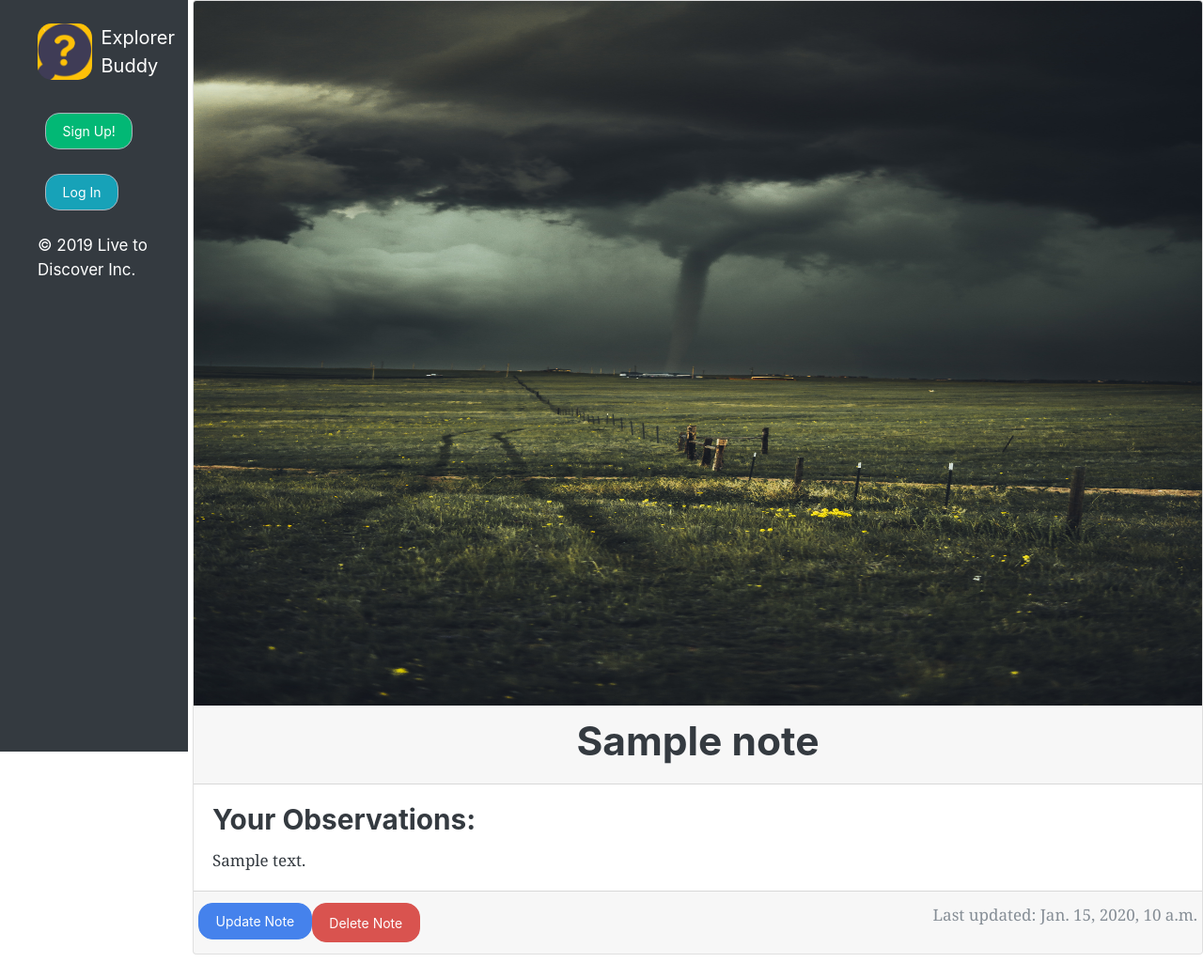
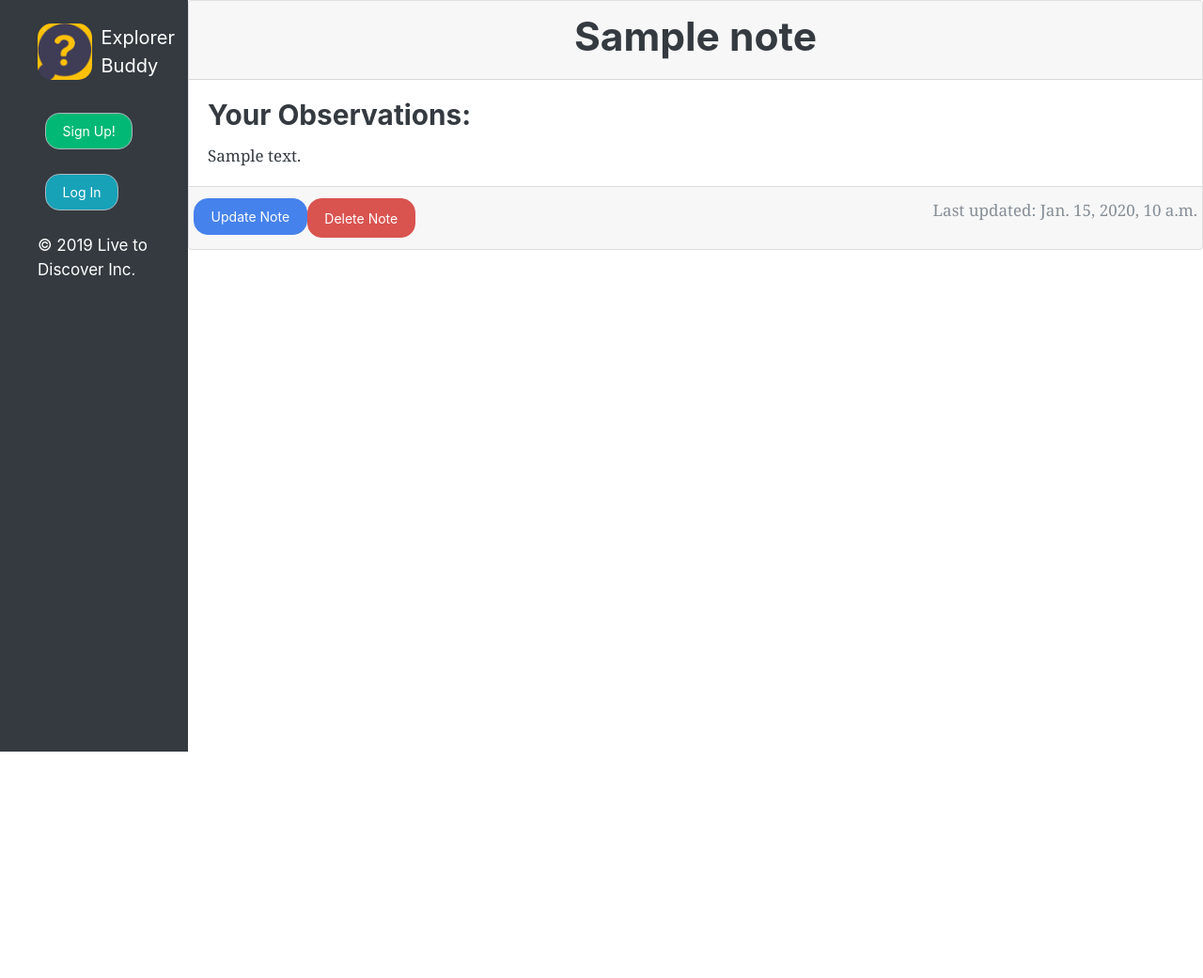
Before and after one commit to UPstartDeveloper/explorer_buddy, a Django app: template explorer/notes/templates/notes/one_note.html in a window 1280 px wide. Shown: the whole page at 94% size. After the commit the page ends 800 px from the top, so only its background shows below. Run offline with Django 3.2, Linux system fonts and the light colour scheme; the template is opened without the code that fills it: most values are stand-ins (such as "Sample title", 1, 10 or a date in 2020); some libraries are stand-ins or nearby versions.

Commit message:
[FIX] Protype only shows hurricane image for 'Hurricanes' note.

```diff
--- a/explorer/notes/templates/notes/one_note.html
+++ b/explorer/notes/templates/notes/one_note.html
@@ -10,7 +10,10 @@
             <img src="{{ note.media.image.url }}" alt="Picture goes here.">
             <br><br>
         {% endif %} #} -->
-        <img src="{% static 'images/nikolas-noonan-fQM8cbGY6iQ-unsplash_G6OvGtz.jpg' %}" height=750 width=250 alt="" class="card-img-top">
+        {% if note.title == 'Hurricanes' %}
+            <img src="{% static 'images/nikolas-noonan-fQM8cbGY6iQ-unsplash_G6OvGtz.jpg' %}" height=750 width=250 alt="" class="card-img-top">
+        {% else %}
+        {% endif %}
         <div class="card-header text-center">
             <h1>{{ note.title }}</h1>
         </div>
--- a/explorer/static/css/style.css
+++ b/explorer/static/css/style.css
@@ -26,7 +26,7 @@
 }
 
 .container {
-    margin-left: 205px;
+    margin-left: 200px;
     padding: 0px 0px 0px 0px;
     position: relative;
 }
```
Also changed, not shown: explorer/db.sqlite3.
